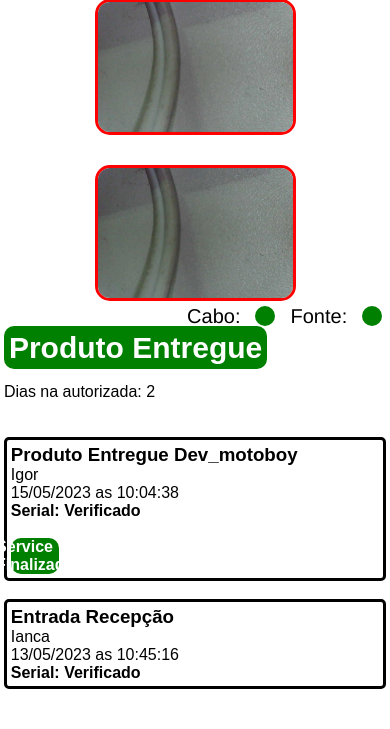
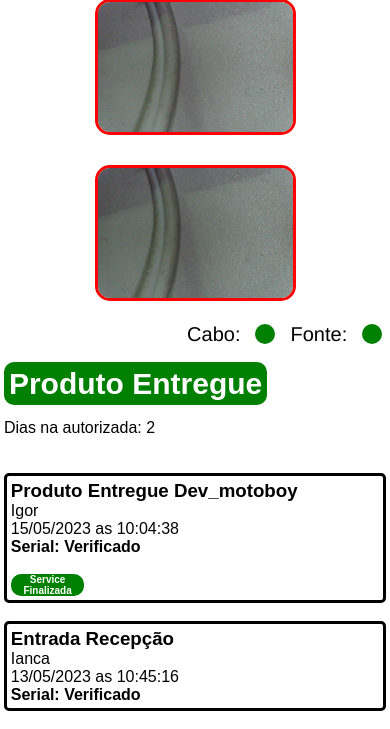
Before and after one commit to xK4iRoSx/Controle_de_Produtos, a PHP site: page /service.php?service=4162524162 in a window 390 px wide. Shown: the part 479-1208 px from the top of the page. Before the commit the page ends 1168 px from the top, so only its background shows below. Run offline with PHP 8.4, Linux system fonts and the light colour scheme; a user stored in the database is signed in; data comes from the database, SQL or seed files in the repository; some libraries are stand-ins or nearby versions.

Commit message:
controle_de_Produtos_v3

```diff
--- a/CSS2/navbarResponsivo.css
+++ b/CSS2/navbarResponsivo.css
@@ -13,6 +13,11 @@
     .menu{
         display: flex;
         margin: 10px;
+    }
+    header{
+        position: fixed;
+        width: 100%;
+        height: 100px;
     }
     .navbarMo{
         z-index: 1;
@@ -52,6 +57,7 @@
         width: 50%;
     }
     .navbar{
+
         width: 100%;
 
     }
--- a/CSS2/serviceResponsivo.css
+++ b/CSS2/serviceResponsivo.css
@@ -9,8 +9,11 @@
         display: flex;
         flex-direction: column;
     }
+   #final{
+        width: 50%;
+   }
 
-    .ampliarEvidencia1,
+.ampliarEvidencia1,
 .ampliarEvidencia2,
 .ampliarSerial{
     display: none;
--- a/index.php
+++ b/index.php
@@ -42,7 +42,9 @@ $entrada ='Entrada'
 </head>
 <body>
 
-<header>
+
+    <div style="height: 100px;">
+    <header>
             <div class="navbar">
                 <div class="menu">
                     <i id="fechar" onclick="fecharMenu()"class="fi fi-br-cross"></i>
@@ -61,6 +63,8 @@ $entrada ='Entrada'
 
 
     </header>
+
+</div>
 
     <div class="navbarMo">
                 <a href="./pesquisar.php">Pesquisa</a>
--- a/pesquisar.php
+++ b/pesquisar.php
@@ -46,7 +46,9 @@ $resService = $conexao->query($sql);
 </head>
 <body>
 
-<header>
+
+    <div style="height: 100px;">
+    <header>
             <div class="navbar">
             <div class="menu">
                     <i id="fechar" onclick="fecharMenu()"class="fi fi-br-cross"></i>
@@ -60,6 +62,7 @@ $resService = $conexao->query($sql);
             <a href="./sairLogin.php">Sair</a>
                 </div>
     </header>
+</div>
 
     <div class="navbarMo">
                 <a href="./pesquisar.php">Pesquisa</a>
--- a/service.php
+++ b/service.php
@@ -80,7 +80,9 @@ while($primeiro = mysqli_fetch_assoc($resServico2)){
     <link rel='stylesheet' href='https://cdn-uicons.flaticon.com/uicons-regular-rounded/css/uicons-regular-rounded.css'>
 </head>
 <body >
-<header>
+
+    <div style="height: 100px;">
+    <header>
             <div class="navbar">
             <div class="menu">
                     <i id="fechar" onclick="fecharMenu()"class="fi fi-br-cross"></i>
@@ -95,6 +97,8 @@ while($primeiro = mysqli_fetch_assoc($resServico2)){
             <a href="./sairLogin.php">Sair</a>
                 </div>
     </header>
+
+</div>
 
     <div class="navbarMo">
                 <a href="./pesquisar.php">Pesquisa</a>
@@ -114,7 +118,7 @@ while($primeiro = mysqli_fetch_assoc($resServico2)){
                                         <img onclick='ampliarSerial()' class='imagem' src= './uploads/".$service."/".$service."_Serial.jpg"."' alt=''>
                                         <img onclick='ampliarEvidencia1()' class='imagem' src= './uploads/".$service."/".$service."_Evidencia1.jpg"."' alt=''>
                                         <img onclick='ampliarEvidencia2()' class='imagem' src= './uploads/".$service."/".$service."_Evidencia2.jpg"."' alt=''>
-                                </div>
+                                </div><br>
 
 
                             <div class='ampliarSerial'>
@@ -155,7 +159,7 @@ while($primeiro = mysqli_fetch_assoc($resServico2)){
             }
            }
            ?>
-           </div>
+           </div><br>
            <?php
         while($os1 = mysqli_fetch_assoc($resServico1)){
 
@@ -199,7 +203,18 @@ while($primeiro = mysqli_fetch_assoc($resServico2)){
    color: white;
    display: flex;
    justify-content: center;
+   text-align: center;
 
+}
+
+@media (max-width: 800px){
+    #final{
+        display: flex;
+        text-align: center;
+        justify-content: center;
+        width: 20%;
+        font-size: 10px;
+    }
 }
 </style>
 <script src="./JS/service.js"></script>
```
